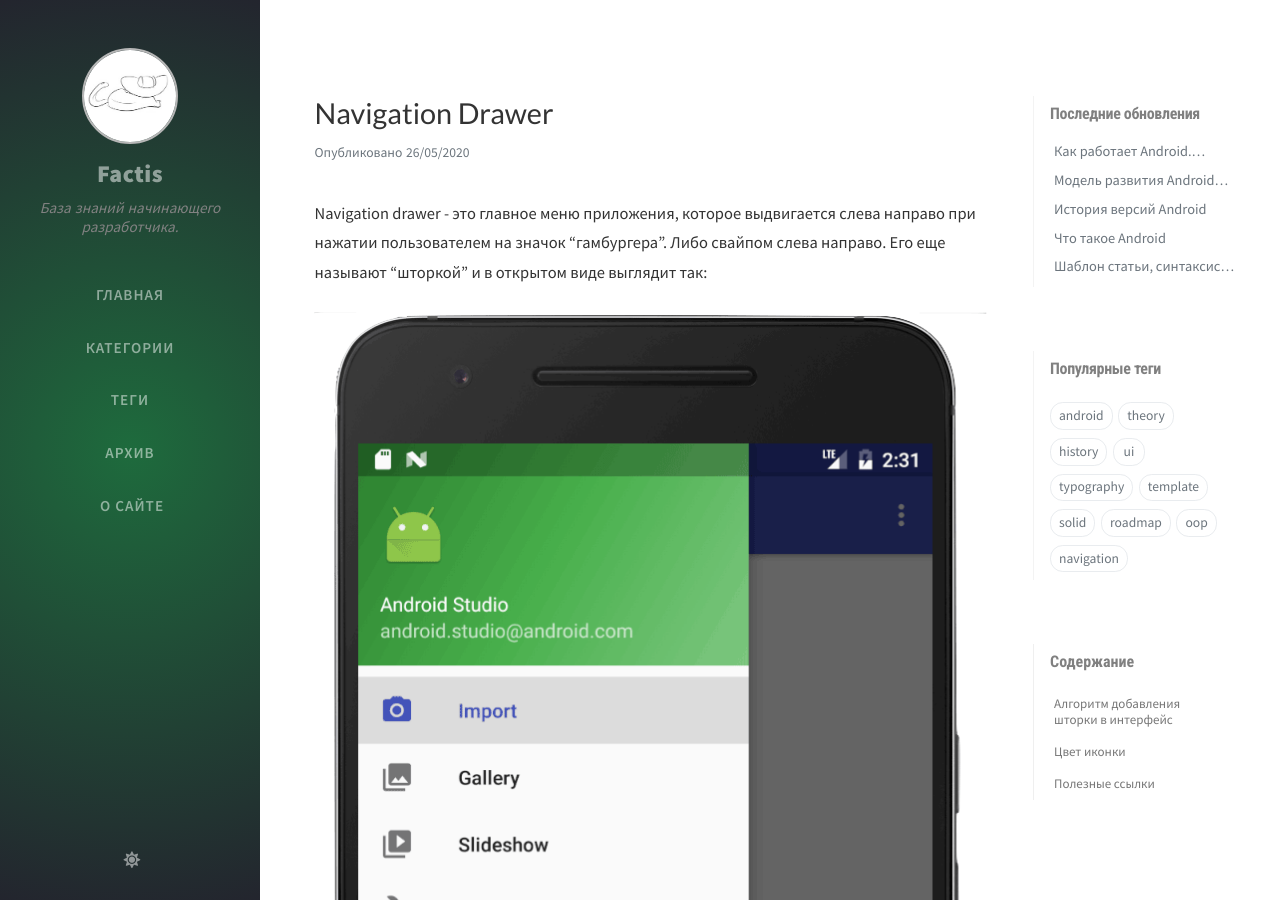
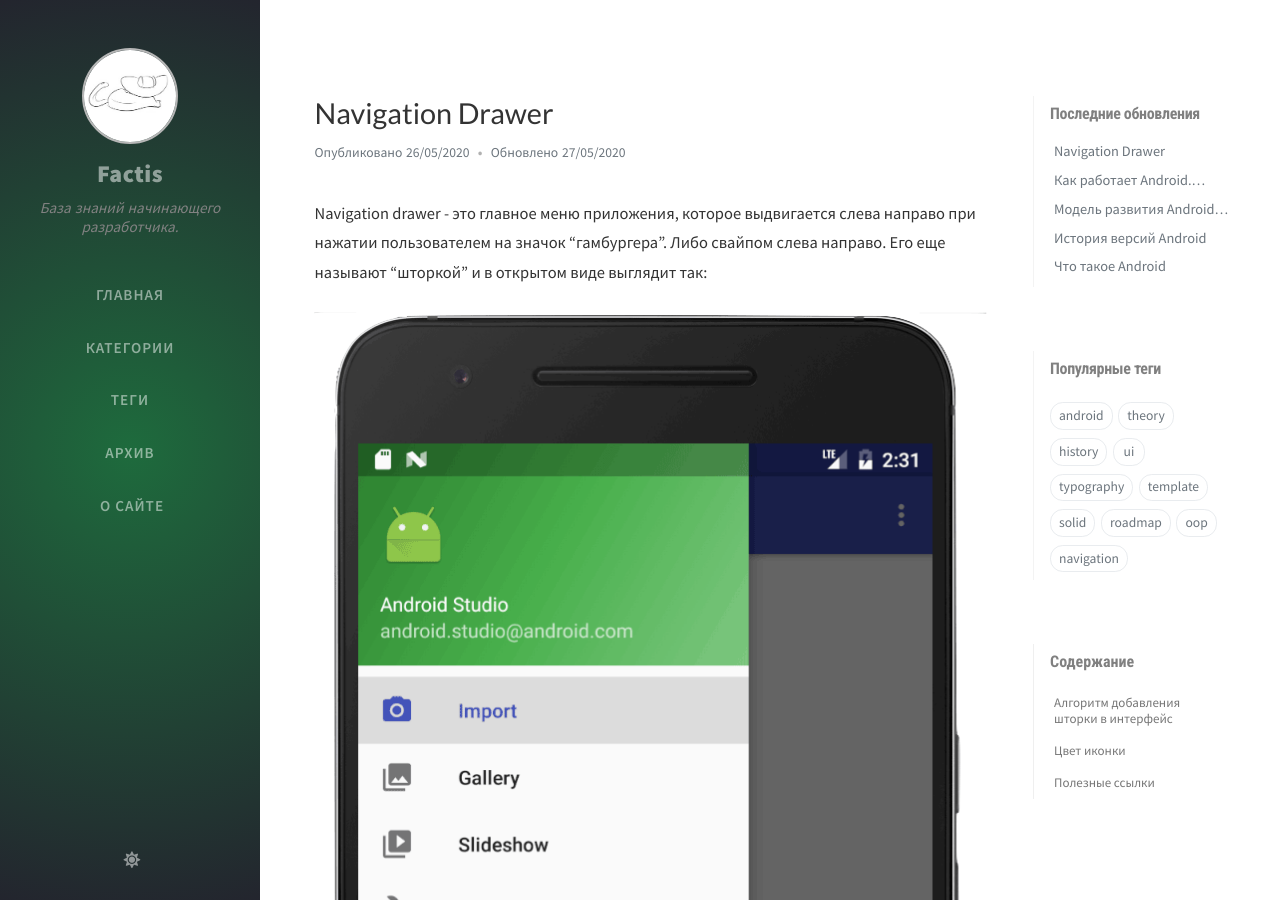
Before and after one commit to Bimlibik/bimlibik.github.io, a Jekyll site: the page built from _posts/2020-05-26-navigation-drawer.md, in a window 1280 px wide and 900 px high. Built offline with Jekyll 4.4.1, drawn with Linux system fonts in a browser that asks for light colours; nearby versions of some CDN libraries; comment, search, counter and statistics services are not loaded.

Commit message:
[Automation] Updated the Lastmod for post(s).

```diff
--- a/_data/updates.yml
+++ b/_data/updates.yml
@@ -1,3 +1,6 @@
+-
+  filename: 'navigation-drawer'
+  lastmod: '2020-05-27 17:54:56 +0800'
 -
   filename: 'how-does-android-work'
   lastmod: '2020-05-21 04:38:55 +0800'
```
